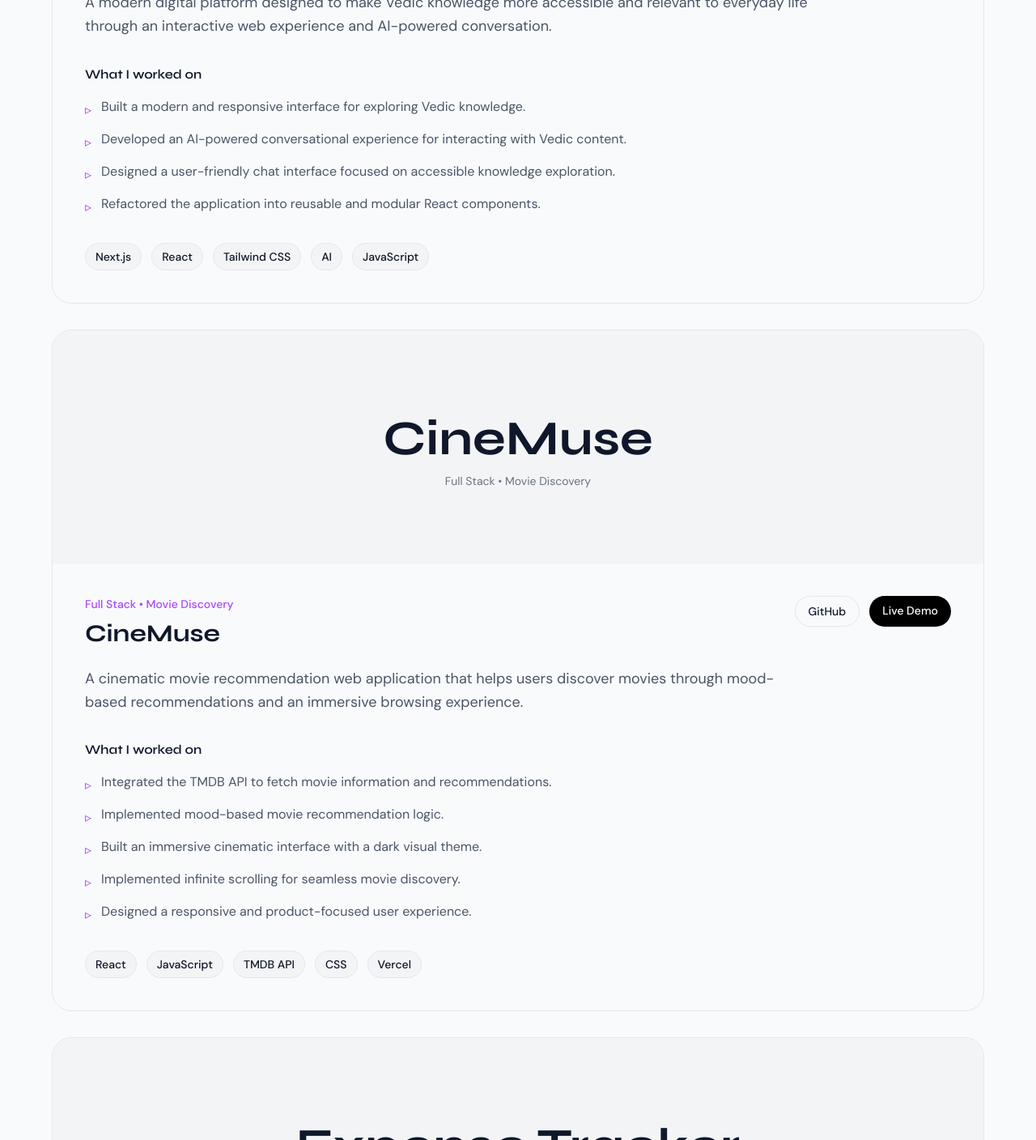
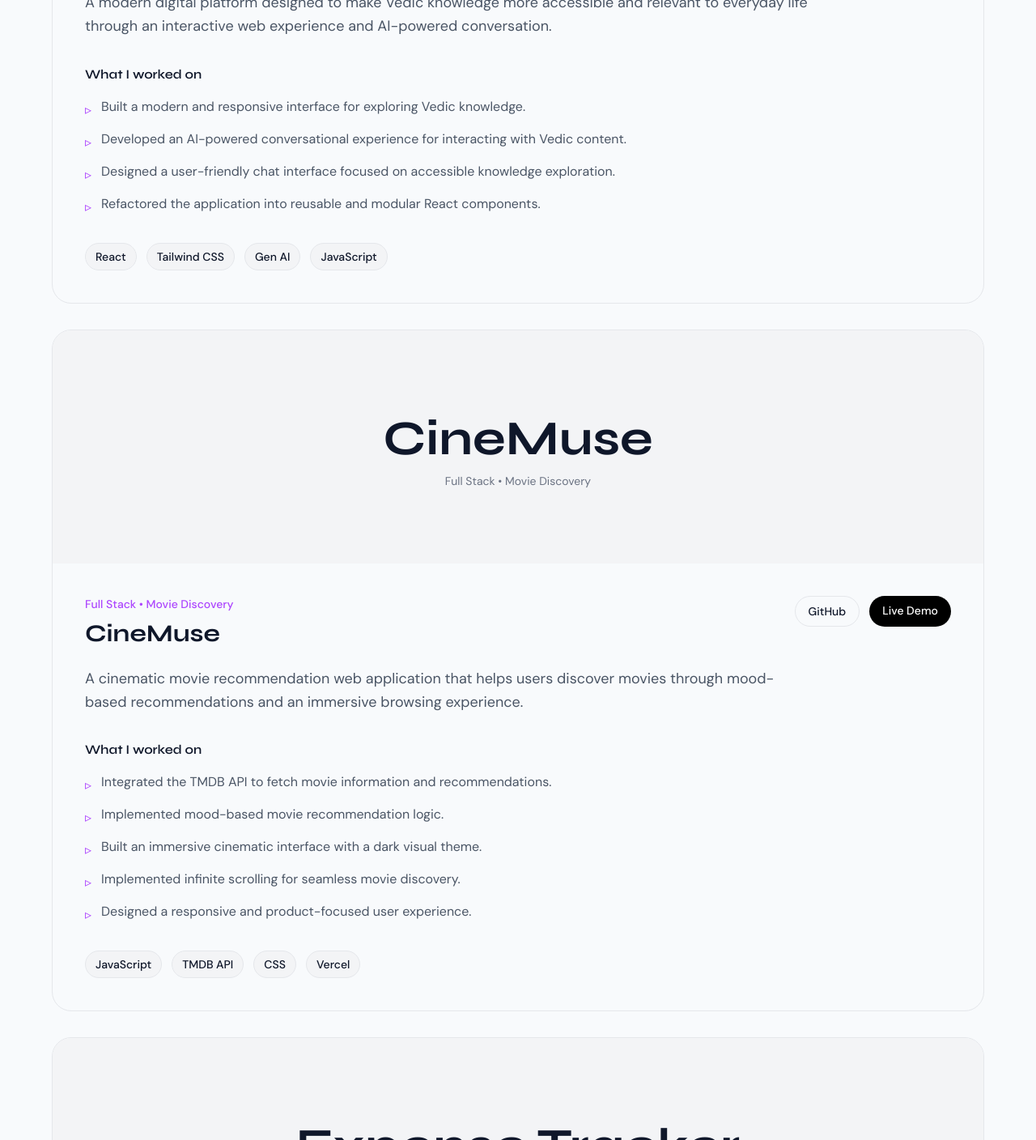
Before and after one commit to Sumatrapal/Portfolio, a React (Vite) app: page / in a window 1280 px wide. Shown: the part 4269-5677 px from the top of the page at 81% size. Built offline with nearby package versions, Linux system fonts and the light colour scheme.

Commit message:
Modified

```diff
--- a/src/components/Projects.jsx
+++ b/src/components/Projects.jsx
@@ -14,10 +14,9 @@ const projects = [
     ],
 
     technologies: [
-      "Next.js",
       "React",
       "Tailwind CSS",
-      "AI",
+      "Gen AI",
       "JavaScript",
     ],
 
@@ -43,7 +42,6 @@ const projects = [
     ],
 
     technologies: [
-      "React",
       "JavaScript",
       "TMDB API",
       "CSS",
```
